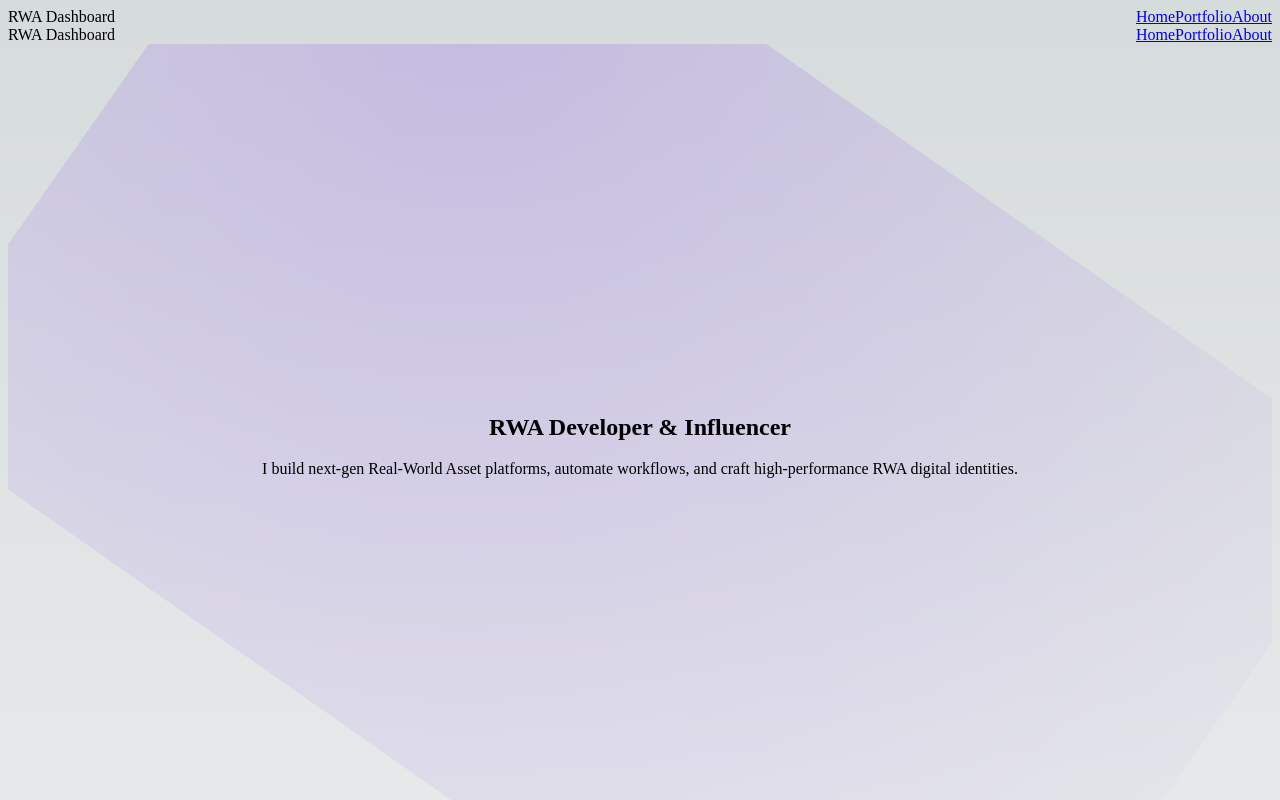
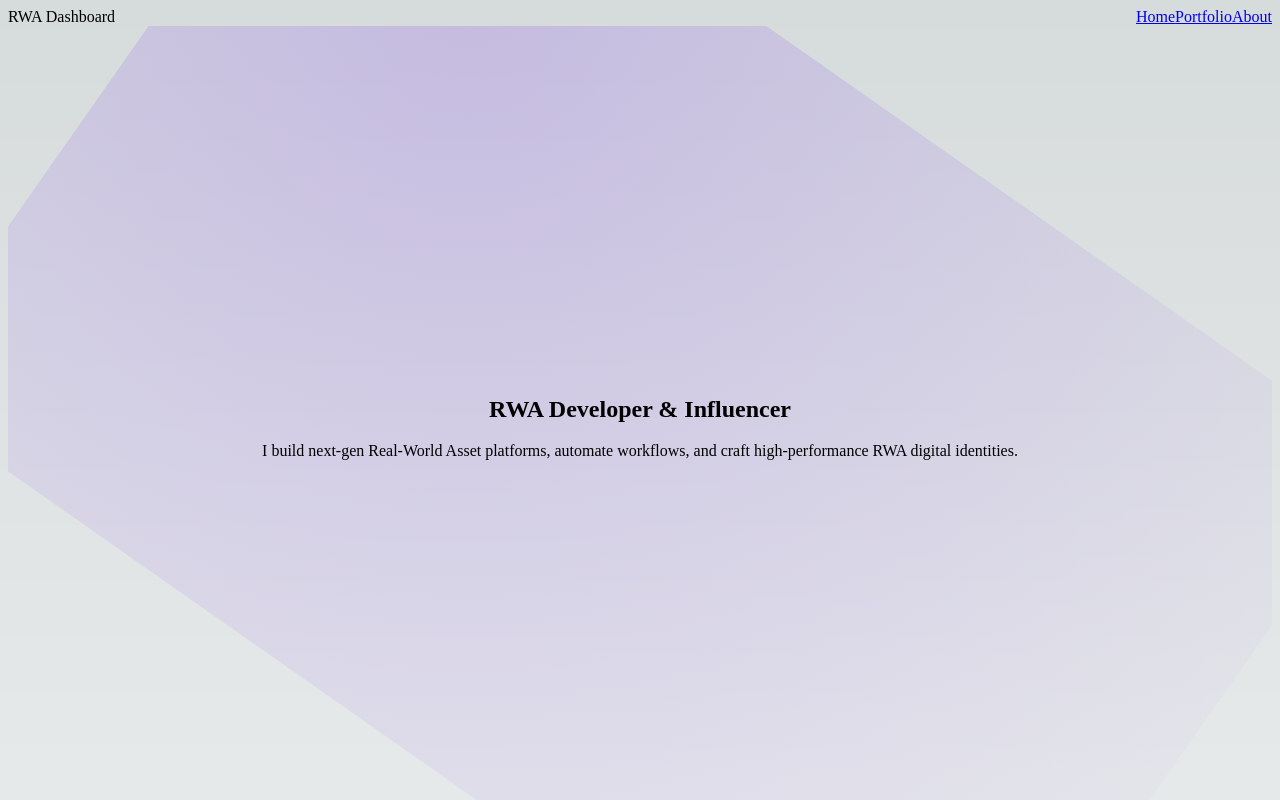
Before and after one commit to jackdanny47/stackblitz-PORTFOLIO, a Next.js app: page / in a window 1280 px wide. Shown: the top 800 px of the page. Built offline with nearby package versions, Linux system fonts and the light colour scheme.

Commit message:
Setup Next.js TypeScript project for Vercel

```diff
--- a/app/layout.tsx
+++ b/app/layout.tsx
@@ -1,18 +1,14 @@
 import './globals.css';
-import Navbar from '../components/Navbar';
 
 export const metadata = {
-  title: 'RWA Portfolio',
-  description: 'Next.js + React 18 + Tailwind + Chart.js Dashboard',
+  title: 'My App',
+  description: 'Next.js + Tailwind',
 };
 
 export default function RootLayout({ children }: { children: React.ReactNode }) {
   return (
     <html lang="en">
-      <body className="bg-gray-100 min-h-screen font-sans">
-        <Navbar />
-        <main className="p-4">{children}</main>
-      </body>
+      <body>{children}</body>
     </html>
   );
 }
--- a/package.json
+++ b/package.json
@@ -11,7 +11,7 @@
   "dependencies": {
     "chart.js": "^4.5.1",
     "framer-motion": "^12.23.24",
-    "next": "^13.4.13",
+    "next": "^16.0.3",
     "react": "^18.2.0",
     "react-chartjs-2": "^5.3.1",
     "react-dom": "^18.2.0",
--- a/tailwind.config.ts
+++ b/tailwind.config.ts
@@ -1,5 +1,11 @@
+/** @type {import('tailwindcss').Config} */
 module.exports = {
-  content: ["./app/**/*.{js,ts,jsx,tsx}", "./components/**/*.{js,ts,jsx,tsx}"],
-  theme: { extend: {} },
-  plugins: []
-}
+  content: [
+    "./app/**/*.{js,ts,jsx,tsx}",
+    "./components/**/*.{js,ts,jsx,tsx}",
+  ],
+  theme: {
+    extend: {},
+  },
+  plugins: [],
+};
--- a/tsconfig.json
+++ b/tsconfig.json
@@ -15,7 +15,7 @@
     "moduleResolution": "bundler",
     "resolveJsonModule": true,
     "isolatedModules": true,
-    "jsx": "preserve",
+    "jsx": "react-jsx",
     "incremental": true,
     "plugins": [
       {
@@ -33,7 +33,8 @@
     "next-env.d.ts",
     "**/*.ts",
     "**/*.tsx",
-    ".next/types/**/*.ts"
+    ".next/types/**/*.ts",
+    ".next/dev/types/**/*.ts"
   ],
   "exclude": [
     "node_modules"
```
Also changed, not shown: 2 other files (tests, documents, lock files or other folders).
